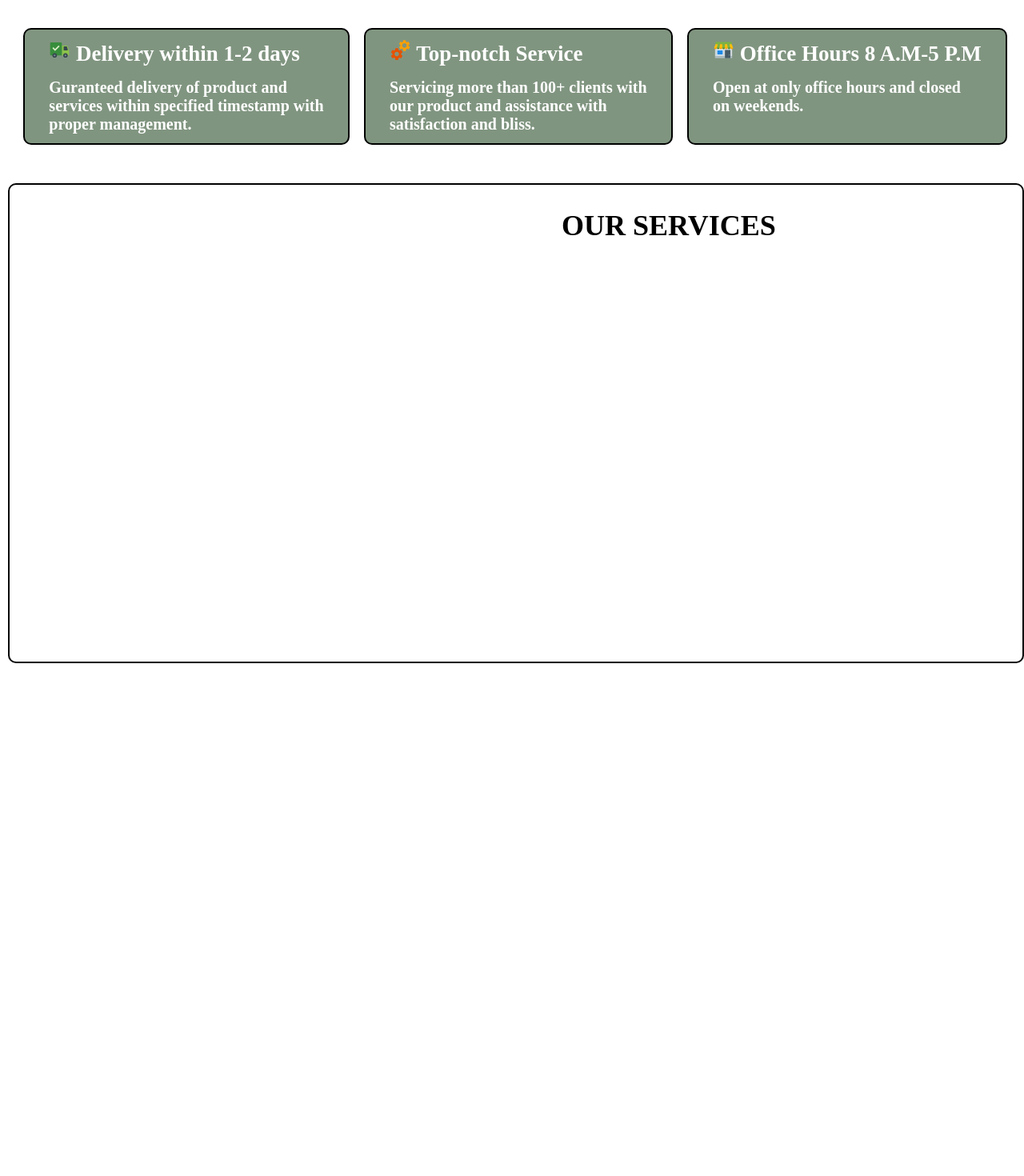
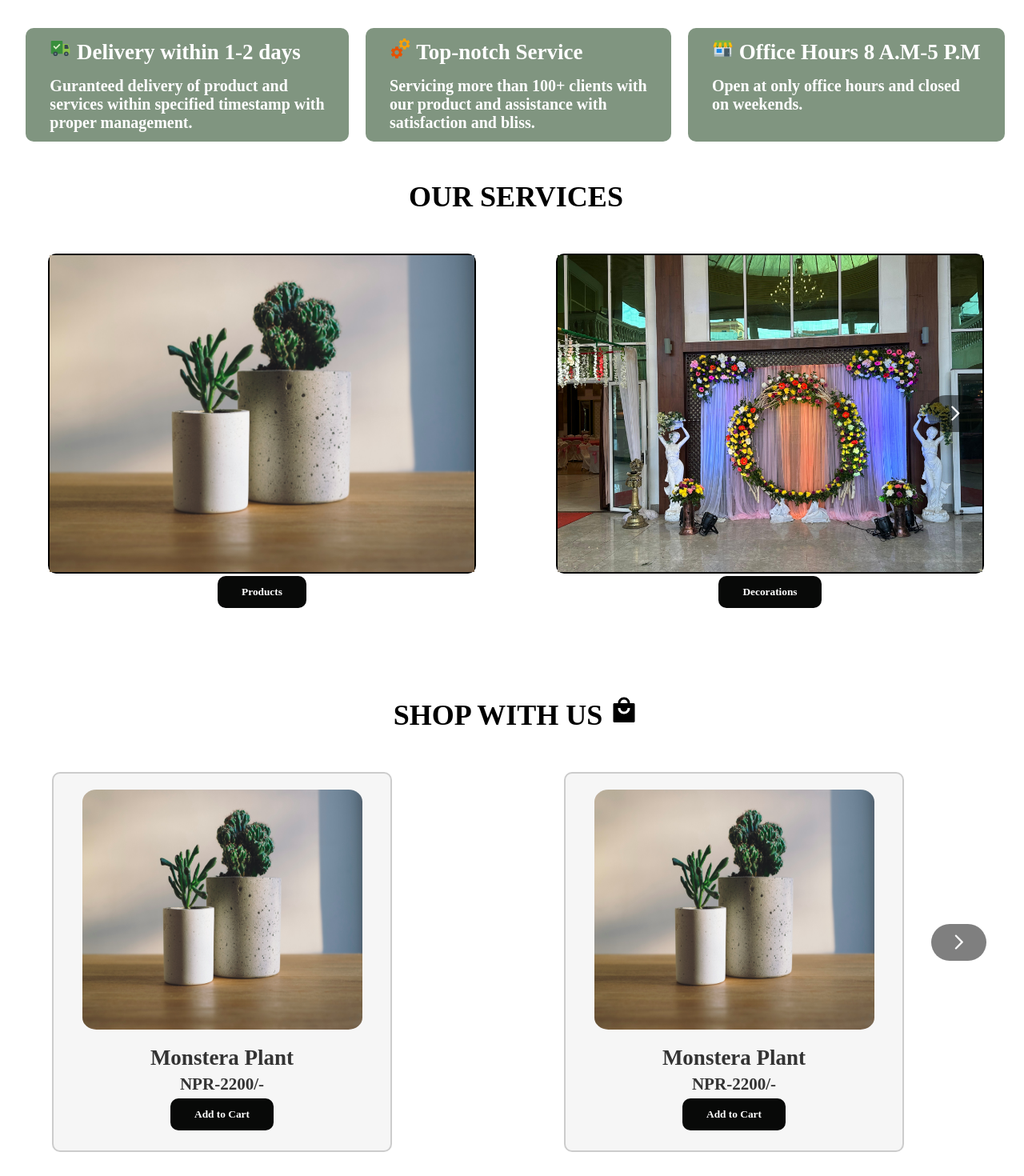
Before and after one commit to Manjil00/Gajendra_Nursery_Frontend, a React (Create React App) app: page / in a window 1280 px wide. Shown: the part 742-2212 px from the top of the page at 80% size. Before the commit the page ends 1576 px from the top, so only its background shows below. Built offline with nearby package versions, Linux system fonts and the light colour scheme.

Commit message:
caraseoul and product shop

```diff
--- a/package.json
+++ b/package.json
@@ -19,6 +19,7 @@
     "schema-utils": "^4.2.0",
     "web-vitals": "^2.1.4"
   },
+
   "scripts": {
     "start": "react-scripts start",
     "build": "react-scripts build",
--- a/src/pages/Decoration.jsx
+++ b/src/pages/Decoration.jsx
@@ -1,10 +1,24 @@
 import React from 'react'
+import { FaShoppingCart } from "react-icons/fa"; //CART
 
-const Decoration = () => {
+
+function Decoration  ()  {
   return (
-    <div>
-      <>
-      </>
+                                   //NAVIGATION BAR
+    <div className='home'>
+  <div className='navbar'>
+    <nav>
+      <img className='logoimage' src='../images/GN_logo.png' alt="logo"/>
+      <h2 className="logo">Gajendra <span>Nursery</span></h2>
+      <ul>
+        <li> <a href="Product">Product</a></li>
+        <li> <a href="Decorations">Decorations</a></li>
+        <li> <a href="Blogs">Blogs</a></li>
+        <li> <a href="AboutUs">About Us</a></li>
+      </ul>
+      <button type='button'> Cart   <FaShoppingCart /> </button>
+    </nav>
+    </div>
     </div>
   )
 }
--- a/src/pages/Home.css
+++ b/src/pages/Home.css
@@ -154,10 +154,11 @@ width: 100%;
     color: white;
     font-weight: bold;
     transition: .4s;
-    border: 2px solid black;
 }
 .content-box1:hover{
     background-color: rgb(84, 124, 83);
+    border: 2px solid black;
+
 }
 
 .content-box2{
@@ -167,10 +168,11 @@ width: 100%;
     color: white;
     font-weight: bold;
     transition: .4s;
-    border: 2px solid black;
 }
 .content-box2:hover{
     background-color: rgb(84, 124, 83);
+    border: 2px solid black;
+
 }
 
 .content-box3{
@@ -180,10 +182,11 @@ width: 100%;
     color: white;
     font-weight: bold;
     transition: .4s;
-    border: 2px solid black;
 }
 .content-box3:hover{
     background-color: rgb(84, 124, 83);
+    border: 2px solid black;
+
 }
 
             /* HOME CONTAINER 3 CSS */
@@ -197,29 +200,33 @@ width: 100%;
     margin-top: 40px;
     margin-left: 5px;
     font-size: 18px;
-    border: 2px solid black;
     background-color: white;
+    /* border: 2px solid  black; */
+    ;
+
 }
-.serviceh1{
+.serviceh1 {
     color: black;
-    margin-left: 690px;
-    margin-top: 30px;
+    text-align: center;
+    margin-top: 40px;
 }
-.service-box{
-    display: flex ;
+
+.carousel-inner {
+    display: flex;
     justify-content: space-evenly;
-    margin-top: 40px;
-    flex: 1;
-    position: relative;
-    text-align: center;
 }
+
 .service-content1, .service-content2, .service-content3,.service-content4
 {
-    width: 22%;
+    justify-content: space-evenly;
     height: 400px;
+    margin-top: 25px;
     border: 2px solid black;
     border-radius: 10px;
     position: relative;
+    flex: 1;
+    margin: 50px;
+    text-align: center;
 }
 
 
@@ -228,3 +235,50 @@ width: 100%;
     width: 100% ;
     height: 100%;
 }
+
+                        /* HOME CONTAINER 4 */
+
+.Card-container{
+    width: 100%;
+    height: 600px;
+    border-radius: 10px;
+    margin-top: 25px;
+    margin-left: 5px;
+    font-size: 18px;
+    background-color: white;
+    /* border: 2px solid  black; */
+    ;
+
+}
+.Cardh1 {
+    color: black;
+    text-align: center;
+    margin-top: 40px;
+}
+
+.product-Card1{
+    background-color: rgb(246, 246, 246);
+    height: 475px;
+    width: 425px;
+    border: 2px solid rgb(204, 204, 204);
+    border-radius: 10px;
+    box-shadow: 5px 5px 5px rgba(0, 0, 0, 0.001);
+    padding:20px;
+    margin-top: 50px;
+    margin-left: 60px;
+    text-align: center;
+    display: inline-block;
+}
+
+.product-Card1 .Cardimg1{
+    width: 350px ;
+    height: 300px;
+    border-radius: 5%;
+    margin-bottom: 10px;
+}
+
+.product-Card1 .Card-title, .Card-price  {
+    margin: 0;
+    color: rgb(51, 51, 51);
+    margin: 5px;
+}
--- a/src/pages/Home.jsx
+++ b/src/pages/Home.jsx
@@ -5,10 +5,17 @@ import "./Product.jsx";
 //Icons
 import { FaShoppingCart } from "react-icons/fa"; //CART
 import { FcServices, FcShipped, FcShop } from "react-icons/fc";
+import { RiShoppingBag4Fill } from "react-icons/ri"; //ShoppingBag
+
 
 //SLIDER CARASOUEL
-import Carousel from 'react-multi-carousel';
-import 'react-multi-carousel/lib/styles.css';
+import Carousel from "react-multi-carousel";
+import "react-multi-carousel/lib/styles.css";
+
+
+
+
+function Home() {
 
   const responsive = {
     superLargeDesktop: {
@@ -29,9 +36,6 @@ const responsive = {
       items: 1
     }
   };
-
-
-function Home() {
 
 return (
     <div className='home'>
@@ -55,8 +59,8 @@ return (
     <div className='picture1'>
     <img className='home__image1' src="../images/pic1.jpg" alt="pic1"/>
     <p>YOUR  ONE  STOP  SHOP  FOR    <br></br>
-    ALL  THINGS  <span>BOTANICAL</span> <br></br>
-      AND  <span>DECOR</span></p>
+    ALL  THINGS  <span>"BOTANICAL"</span> <br></br>
+      AND  <span>"DECOR"</span></p>
     <button className='getStated_btn'>Get Started</button>
     </div>
     <div className='picture2'>
@@ -84,17 +88,19 @@ return (
 
                           {/* HOME CONTAINER 3 */}
 <div className='home-container3'>
+
 <div className='services-container'>
+
 <h1 className='serviceh1'> OUR SERVICES</h1>
 
-<div className='service-box'>
 
-<Carousel responsive={responsive}>
+<Carousel responsive={responsive}  className="carousel-inner">
 
   <div className='service-content1'>
       <img className="imageservice1" src="../images/productt.jpg " alt="Products"/>
       <button>Products</button>
         </div>
+
   <div className='service-content2'>
       <img className="imageservice2" src="../images/heritage.jpg " alt="Decorations"/>
       <button>Decorations</button>
@@ -110,14 +116,79 @@ return (
   <button>Rentals</button>
   </div>
   </Carousel>
-</div>
 
-</div>
 </div>
 </div>
 
 
+                        {/* HOME CONTAINER 4 */}
+<div className='home-container4'>
+
+
+<div className='Card-container'>
+
+<h1 className='Cardh1'> SHOP WITH US <RiShoppingBag4Fill/> </h1>
+
+
+<Carousel responsive={responsive}  className="carousel-inner">
+
+<div className='product-Card1'>
+      <img className="Cardimg1" src="../images/productt.jpg " alt="card1"/>
+      <h2 className='Card-title'>Monstera Plant</h2>
+      <h3 className='Card-price'>NPR-2200/-</h3>
+      <button>Add to Cart</button>
         </div>
+
+        <div className='product-Card1'>
+      <img className="Cardimg1" src="../images/productt.jpg " alt="card1"/>
+      <h2 className='Card-title'>Monstera Plant</h2>
+      <h3 className='Card-price'>NPR-2200/-</h3>
+      <button>Add to Cart</button>
+        </div>
+
+        <div className='product-Card1'>
+      <img className="Cardimg1" src="../images/productt.jpg " alt="card1"/>
+      <h2 className='Card-title'>Monstera Plant</h2>
+      <h3 className='Card-price'>NPR-2200/-</h3>
+      <button>Add to Cart</button>
+        </div>
+
+        <div className='product-Card1'>
+      <img className="Cardimg1" src="../images/productt.jpg " alt="card1"/>
+      <h2 className='Card-title'>Monstera Plant</h2>
+      <h3 className='Card-price'>NPR-2200/-</h3>
+      <button>Add to Cart</button>
+        </div>
+
+        <div className='product-Card1'>
+      <img className="Cardimg1" src="../images/productt.jpg " alt="card1"/>
+      <h2 className='Card-title'>Monstera Plant</h2>
+      <h3 className='Card-price'>NPR-2200/-</h3>
+      <button>Add to Cart</button>
+        </div>
+
+        <div className='product-Card1'>
+      <img className="Cardimg1" src="../images/productt.jpg " alt="card1"/>
+      <h2 className='Card-title'>Monstera Plant</h2>
+      <h3 className='Card-price'>NPR-2200/-</h3>
+      <button>Add to Cart</button>
+        </div>
+  </Carousel>
+
+</div>
+</div>          {/* HOME CONTAINER 4 ENDS */}
+
+                  {/* HOME CONTAINER 5 TESTIMONIALS */}
+
+      <div className="home-container5">
+
+
+      </div>
+</div>     {/* //HOME CONTAINER END */}
+
+
+</div>    // MAIN HOME DIV END
+
 );
 }
 export default Home;
--- a/src/pages/Product.jsx
+++ b/src/pages/Product.jsx
@@ -1,11 +1,25 @@
 import React from 'react'
+import { FaShoppingCart } from "react-icons/fa"; //CART
 
-const Product = () => {
+
+function Product () {
   return (
-    <div>
 
-    <>
-    </>
+                                     //NAVIGATION BAR
+    <div className='home'>
+  <div className='navbar'>
+    <nav>
+      <img className='logoimage' src='../images/GN_logo.png' alt="logo"/>
+      <h2 className="logo">Gajendra <span>Nursery</span></h2>
+      <ul>
+        <li> <a href="Product">Product</a></li>
+        <li> <a href="Decorations">Decorations</a></li>
+        <li> <a href="Blogs">Blogs</a></li>
+        <li> <a href="AboutUs">About Us</a></li>
+      </ul>
+      <button type='button'> Cart   <FaShoppingCart /> </button>
+    </nav>
+    </div>
     </div>
   )
 }
```
Also changed, not shown: src/pages/admin.jsx (added, +11 -0 lines), src/pages/admin.css (added). Lines whose indentation alone changed are shown as unchanged.
